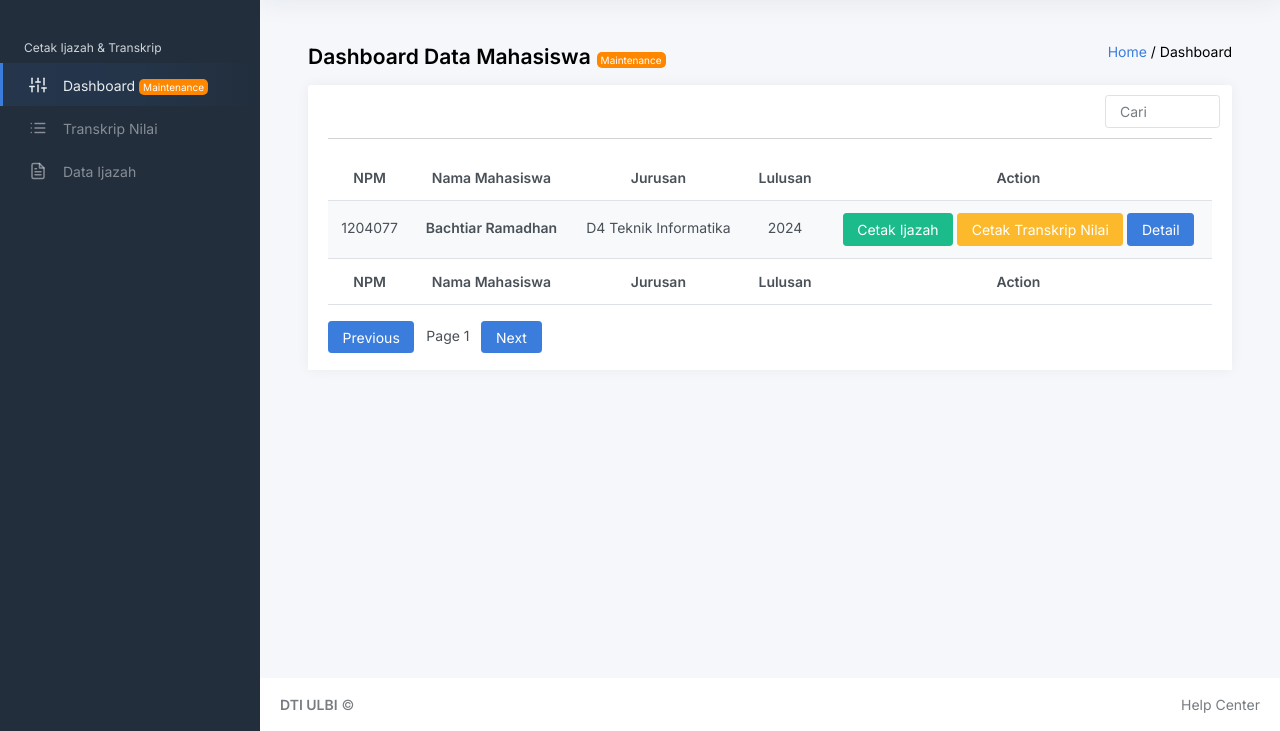
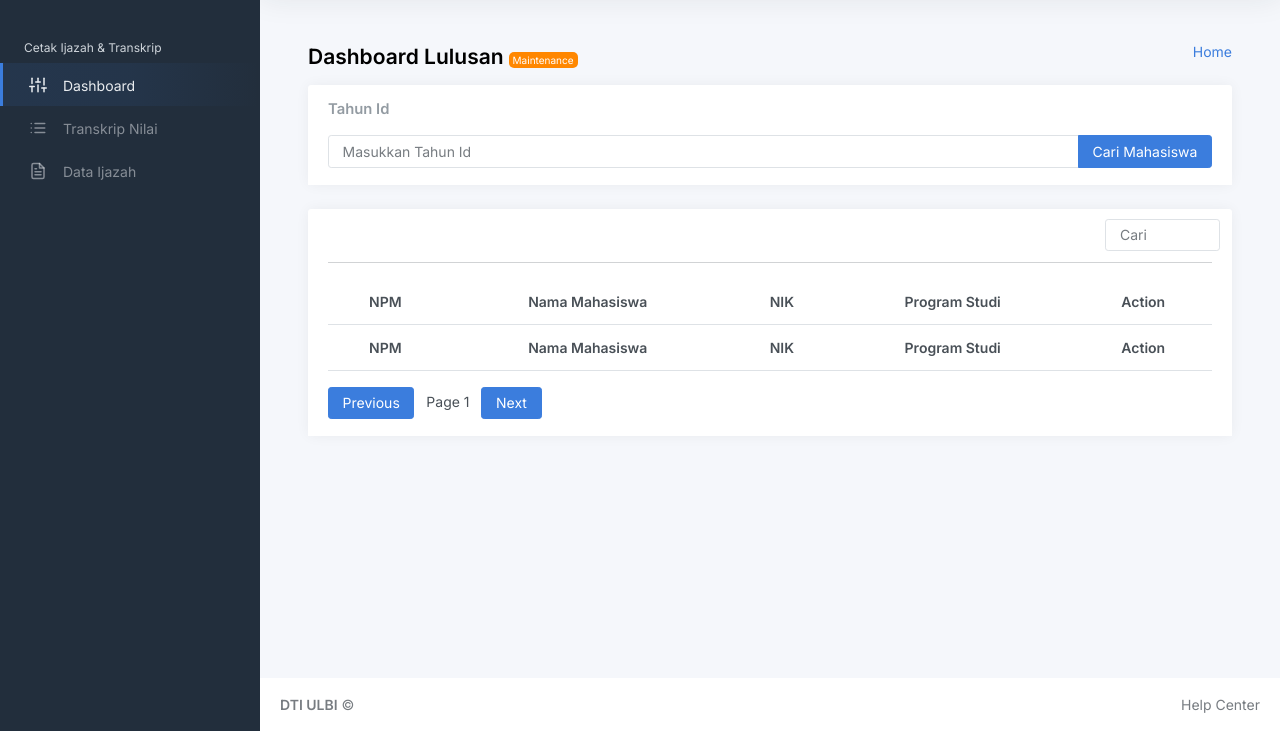
Before and after one commit to uiteung/lulu, a website: page index.html in a window 1280 px wide. Shown: the part 69-800 px from the top of the page. Drawn offline with Linux system fonts and the light colour scheme.

Commit message:
feat(tableindex) : create untuk table index

```diff
--- a/index.html
+++ b/index.html
@@ -37,7 +37,7 @@
 					<li class="sidebar-item active">
 						<a class="sidebar-link" href="index.html">
               <i class="align-middle" data-feather="sliders"></i> <span class="align-middle">Dashboard
-				<span class="badge-warning" style="font-size: 10px; background-color: #ff8700; color: white; padding: 2px 4px; border-radius: 5px;">Maintenance</span>
+				<!-- <span class="badge-warning" style="font-size: 10px; background-color: #ff8700; color: white; padding: 2px 4px; border-radius: 5px;">Maintenance</span> -->
 			  </span>
             </a>
 					</li>
@@ -85,9 +85,25 @@
 			<main class="content">
 				<div class="container-fluid p-0">
 					<h5 class="right-aligned" style="float: right">
-					<a href="index.html">Home</a> / Dashboard
+						<a href="index.html">Home</a>
 					  </h5>
-				  <h1 class="h3 mb-3"><b>Dashboard Data Mahasiswa</b> <span class="badge-warning" style="font-size: 10px; background-color: #ff8700; color: white; padding: 2px 4px; border-radius: 5px;">Maintenance</span></h1>
+					<h1 class="h3 mb-3"><b>Dashboard Lulusan</b><span class="badge-warning" style="font-size: 10px; background-color: #ff8700; color: white; padding: 2px 4px; border-radius: 5px; margin-left: 5px;">Maintenance</span></h1>
+					<div class="row">
+						<div class="col-12">
+						  <div class="card">
+							<div class="card-header">
+							  <h5 class="card-title mb-3">Tahun Id</h5>
+							  <div class="input-group">
+								<input type="text" id="tahunid" class="form-control" placeholder="Masukkan Tahun Id">
+								<button class="btn btn-primary ml-2" id="cariMahasiswaBtn" >Cari Mahasiswa</button>
+							  </div>
+							</div>
+						  </div>
+						</div>
+					  </div>
+				</div>
+
+				<div class="container-fluid p-0">
 					<div class="row justify-content-center">
 					  <div class="col-12">
 						<div class="card">
@@ -119,39 +135,20 @@
 								<tr style="text-align: center; vertical-align: middle">
 								  <th>NPM</th>
 								  <th>Nama Mahasiswa</th>
-								<th>Jurusan</th>
-								<th>Lulusan</th>
+								  <th>NIK</th>
+								  <th>Program Studi</th>
 								  <th>Action</th>
 								</tr>
 							  </thead>
 							  <tbody id="tablebody">
 								<!-- Isi Tabel -->
-							  <tr>
-								  <td style="text-align: center; vertical-align: middle">
-									  <p class="fw-normal mb-1">1204077</p>
-								  </td>
-								  <td style="text-align: center; vertical-align: middle">
-									  <p class="fw-normal mb-1"><b>Bachtiar Ramadhan</p>
-								  </td>
-								  <td style="text-align: center; vertical-align: middle">
-									  <p class="fw-normal mb-1">D4 Teknik Informatika</p>
-								  </td>
-								  <td style="text-align: center; vertical-align: middle">
-									  <p class="fw-normal mb-1">2024</p>
-								  </td>
-								  <td style="text-align: center; vertical-align: middle">
-									<button class="btn btn-success">Cetak Ijazah</button>
-									<button class="btn btn-warning">Cetak Transkrip Nilai</button>
-									<button class="btn btn-primary">Detail</button>
-								  </td>
-							  </tr>
 							  </tbody>
 							  <tfoot>
 								<tr style="text-align: center; vertical-align: middle">
 								  <th>NPM</th>
 								  <th>Nama Mahasiswa</th>
-								<th>Jurusan</th>
-								<th>Lulusan</th>
+								  <th>NIK</th>
+								  <th>Program Studi</th>
 								  <th>Action</th>
 								</tr>
 							  </tfoot>
@@ -206,6 +203,7 @@
 
 	<script src="static/js/app.js"></script>
 	<script src="static/js/style.js"></script>
+	<script src="static/js/module/index.js" type="module"></script>
 
 </body>
 
```
Lines whose indentation alone changed are shown as unchanged.
